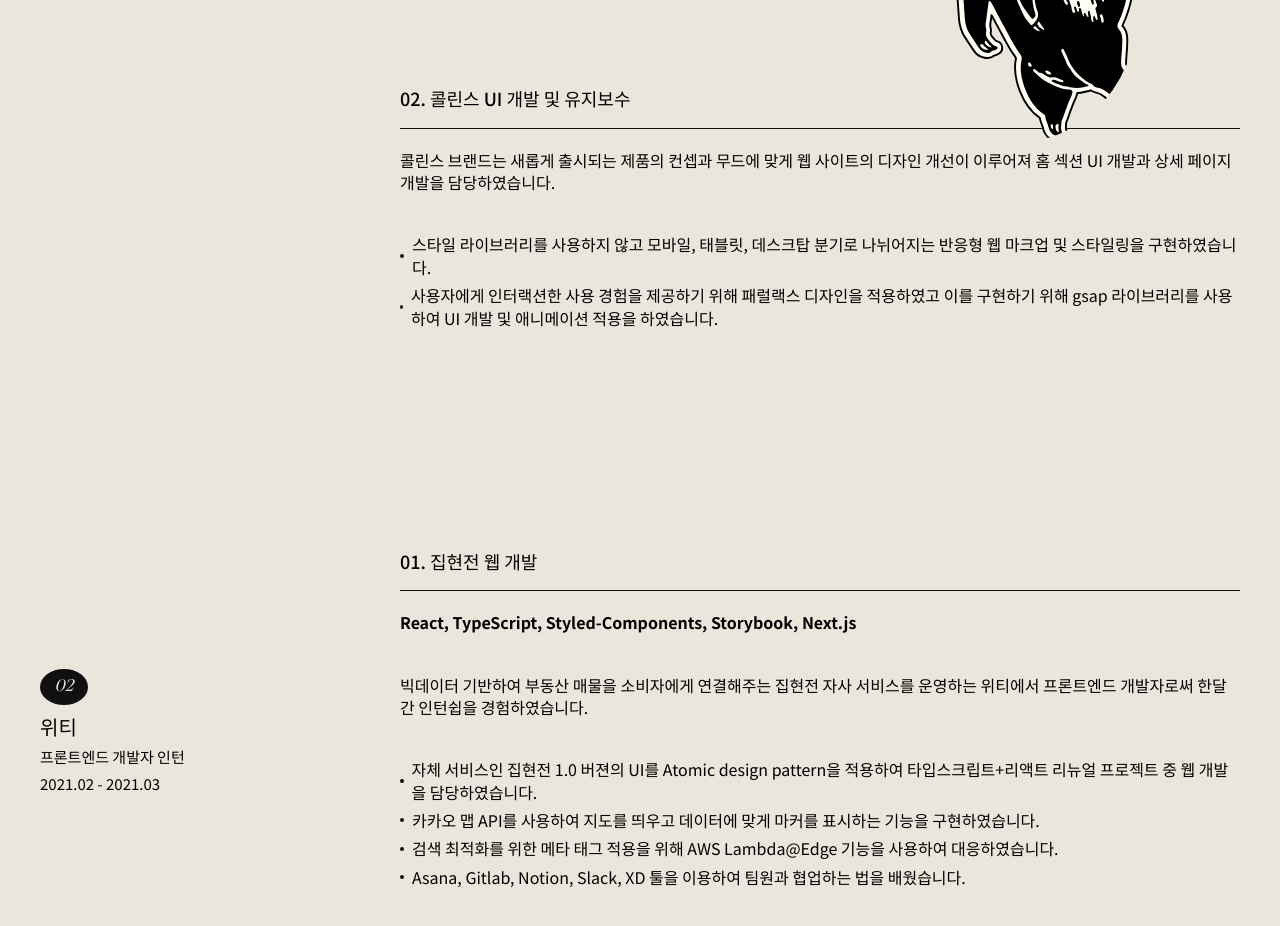
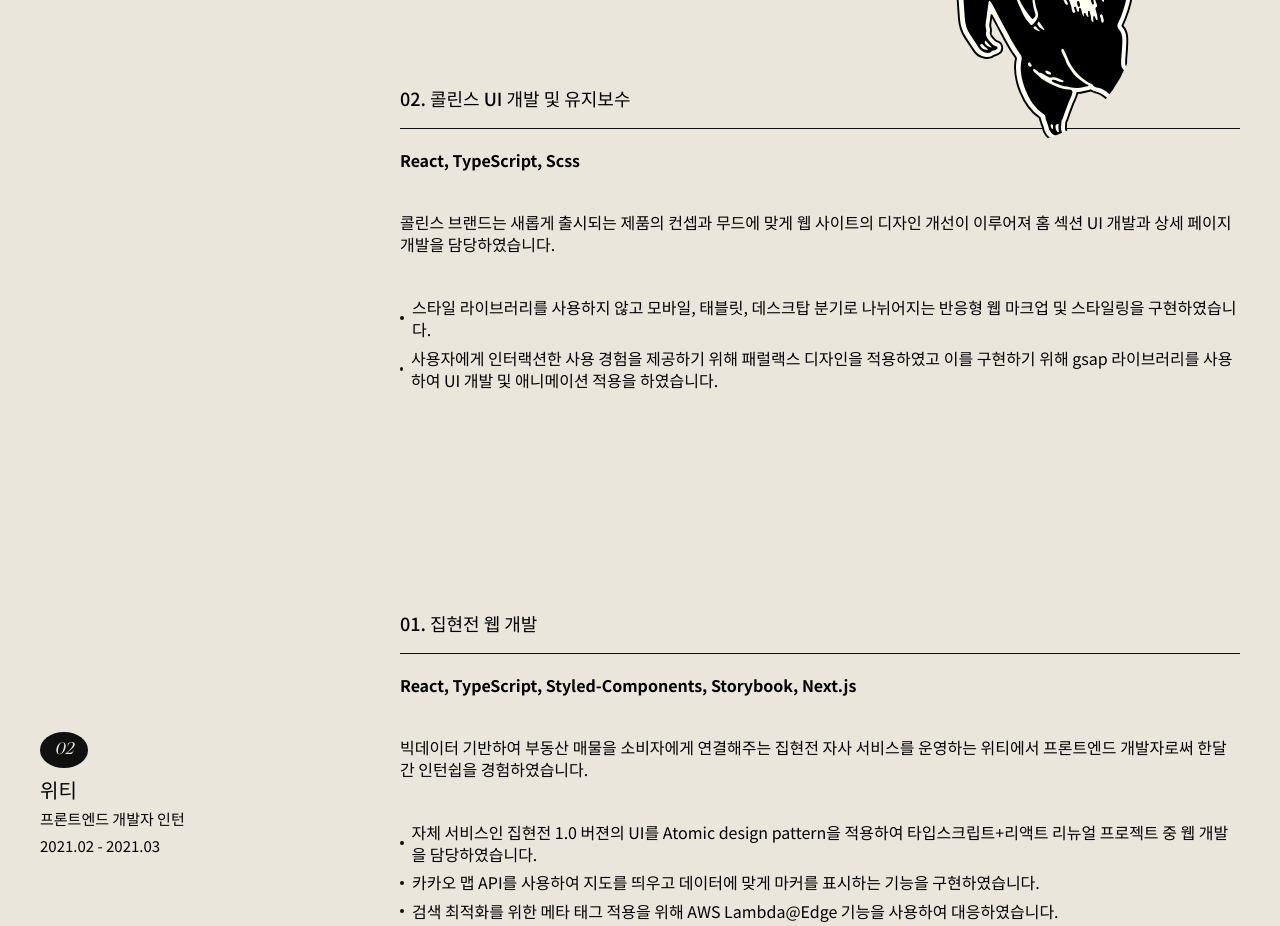
Before and after one commit to minn602/portfolio, a Next.js app: page / in a window 1280 px wide. Shown: the part 2240-3166 px from the top of the page. Built offline with nearby package versions, Linux system fonts and the light colour scheme.

Commit message:
add collins stakcs

```diff
--- a/components/about.tsx
+++ b/components/about.tsx
@@ -217,6 +217,9 @@ const About = () => {
                 </div>
                 <div className={styles.projectName}>
                   02. 콜린스 UI 개발 및 유지보수
+                </div>
+                <div className={styles.projectStacks}>
+                  React, TypeScript, Scss
                 </div>
                 <div className={styles.projectDesc}>
                   콜린스 브랜드는 새롭게 출시되는 제품의 컨셉과 무드에 맞게 웹
```
